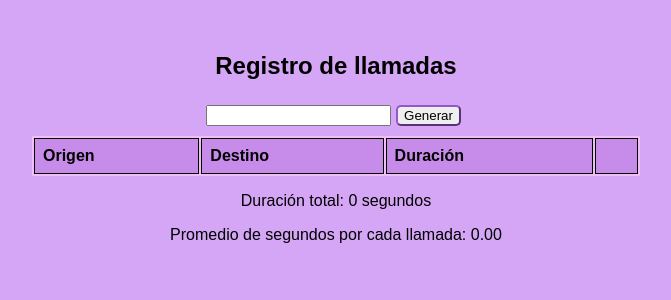
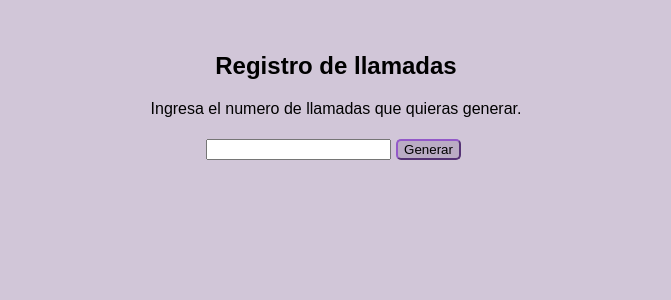
Before and after one commit to gianella12/Registro-de-llamadas-con-React-Vite, a React (Vite) app in the folder vite-project/: page / in a window 1280 px wide. Shown: the top 300 px of the page, without its empty margins (304-975 px from the left). Built offline with nearby package versions, Linux system fonts and the light colour scheme.

Commit message:
La tabla,la duracion total y el promedio no se muestran si no hay llamadas generadas

```diff
--- a/vite-project/src/App.css
+++ b/vite-project/src/App.css
@@ -1,5 +1,5 @@
 body {
-  background-color: #d5a6f5;
+  background-color: #d1c6d8;
   margin: 0;
   font-family: Arial, sans-serif;
 }
@@ -32,6 +32,8 @@ th {
 
 button{
   border-color: rgb(147, 89, 201);
+  background-color: #baacc4;
   border-radius: 5px;
   margin:5px;
+  cursor: pointer;
 }
--- a/vite-project/src/App.jsx
+++ b/vite-project/src/App.jsx
@@ -23,12 +23,18 @@ export const App = () => {
     }
 
     setLlamadas(nuevasLlamadas);
-    calcularPromedioYtotal(nuevaDuracionTotal,nuevasLlamadas,setDuracionTotal,setPromedio)
+    calcularPromedioYtotal(nuevaDuracionTotal,nuevasLlamadas)
   }
+  function  calcularPromedioYtotal (nuevaDuracionTotal, nuevasLlamadas) {
+    setDuracionTotal(nuevaDuracionTotal);
+    setPromedio(nuevaDuracionTotal / nuevasLlamadas.length || 0);
+  }
+
   return (
     <>
       <section className="pedirNumero">
         <h2>Registro de llamadas</h2>
+        <p>Ingresa el numero de llamadas que quieras generar.</p>
         <input
           type="text"
           value={valor}
@@ -36,17 +42,12 @@ export const App = () => {
         />
         <button onClick={() => generarLlamadas(valor)}>Generar</button>
       </section>
-      <ManejoDeLlamadas llamadas={llamadas} />
-      <section className="mostrarPromedioYTotal">
-        <p>Duración total: {duracionTotal} segundos</p>
+      {llamadas.length > 0 && <ManejoDeLlamadas llamadas={llamadas} />}
+      {duracionTotal >0 && promedio > 0 && <section className="mostrarPromedioYTotal">
+        <p>Duración total: {duracionTotal} seg</p>
         <p>Promedio de segundos por cada llamada: {promedio.toFixed(2)}</p>
-      </section>
+      </section>}
 
     </>
   );
 }
-const  calcularPromedioYtotal = (nuevaDuracionTotal, nuevasLlamadas, setDuracionTotal, setPromedio) => {
-    setDuracionTotal(nuevaDuracionTotal);
-    setPromedio(nuevaDuracionTotal / nuevasLlamadas.length || 0);
-
-}
--- a/vite-project/src/sistemaDeGestion.jsx
+++ b/vite-project/src/sistemaDeGestion.jsx
@@ -20,10 +20,11 @@ export function ManejoDeLlamadas({ llamadas }) {
 
   function manejarCambio(event, campo){
     const nuevoValor = event.target.value;
+    if(nuevoValor = 10){
     setValoresEditados({
       ...valoresEditados,
       [campo]: nuevoValor
-    });
+    });}
   }
 
   function guardarCambio(index, campo) {
```
